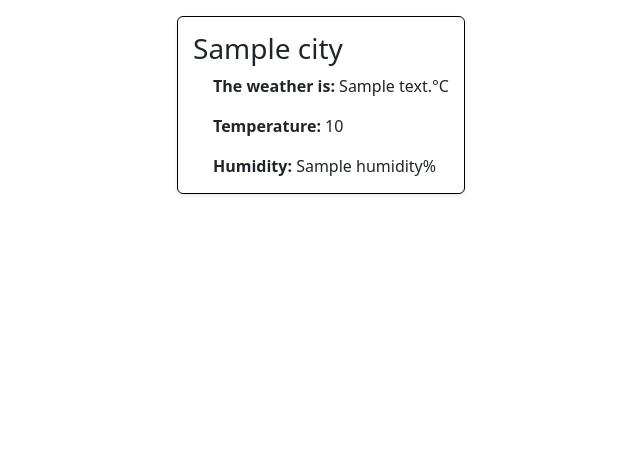
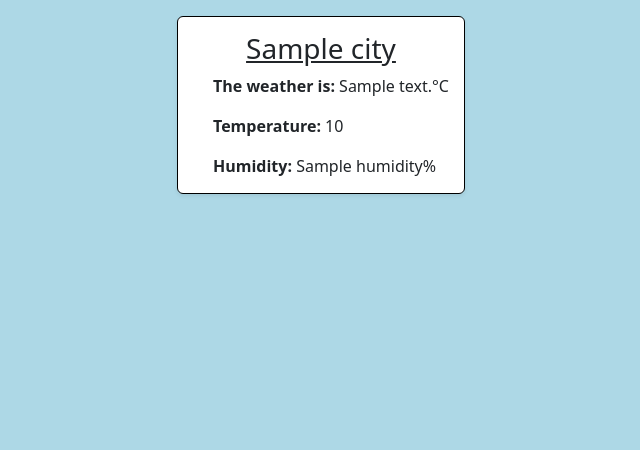
Before and after one commit to Nedanovx/WeatherPythonProject, a Flask app: template Weather-Task 3/templates/city.html in a window 1280 px wide. Shown: the top 450 px of the page, without its empty margins (319-959 px from the left). Run offline with Flask 3, Linux system fonts and the light colour scheme; the template is opened without the code that fills it: most values are stand-ins (such as "Sample title", 1, 10 or a date in 2020); parts of the project's set-up code (start-up, migrations or seed data) failed here and were passed over.

Commit message:
more custom css

```diff
--- a/Weather-Task 3/static/css/style.css
+++ b/Weather-Task 3/static/css/style.css
@@ -1,3 +1,10 @@
+body{
+background-color:lightblue;
+}
+.card-title{
+text-decoration: underline;
+text-align: center;
+}
 .card-text{
 padding-left: 20px;
 }
```
